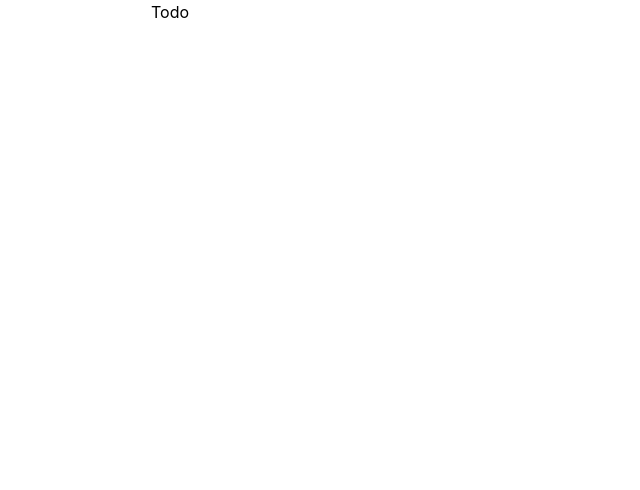
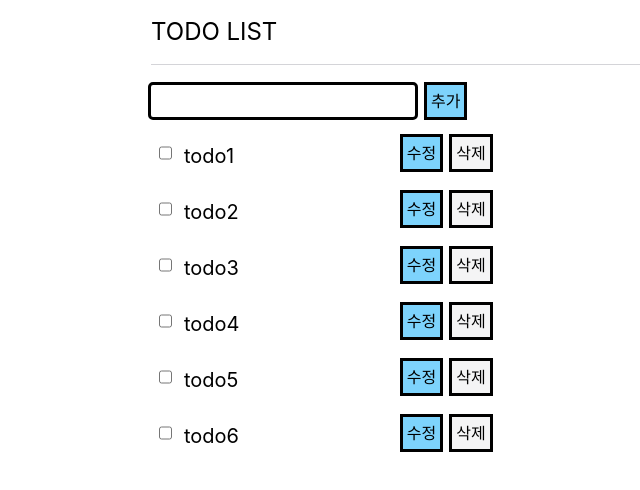
Before and after one commit to jinbaek78/wanted-pre-onboarding-frontend, a React (Create React App) app: page /todo in a window 1280 px wide. Shown: the top 490 px of the page, without its empty margins (169-809 px from the left). Built offline with nearby package versions, Linux system fonts and the light colour scheme; sample sign-in values are in the browser's storage.

Commit message:
styles: add styling to todo-list

```diff
--- /dev/null
+++ b/src/components/TodoItem.js
@@ -0,0 +1,20 @@
+import React, { useState } from 'react';
+
+export default function TodoItem({ todo }) {
+  const { todo: thingsTodo, isCompleted } = todo;
+
+  return (
+    <li className="p-2 flex justify-between w-2/3 my-2">
+      <label className="flex  items-center ">
+        <input className="w-4 h-6 mr-2" type="checkbox" value={isCompleted} />
+        <span className="w-full h-6">
+          <p className="text-xl leading-[22px] p-1">{thingsTodo}</p>
+        </span>
+      </label>
+      <div className="ml-10">
+        <button className="bg-sky-300  ml-3 outline p-1">수정</button>
+        <button className="bg-zinc-100  ml-3 outline p-1 mr-20">삭제</button>
+      </div>
+    </li>
+  );
+}
--- a/src/pages/Todo.jsx
+++ b/src/pages/Todo.jsx
@@ -1,15 +1,69 @@
 import React, { useEffect } from 'react';
 import { useLocation, useNavigate } from 'react-router-dom';
+import TodoItem from '../components/TodoItem';
 import { useAuth } from '../context/AuthContext';
 
 export default function Todo() {
   const { token } = useAuth();
   const { state } = useLocation();
+  const todos = [
+    {
+      id: 1992,
+      todo: 'todo1',
+      isCompleted: false,
+      userId: 1075,
+    },
+    {
+      id: 1993,
+      todo: 'todo2',
+      isCompleted: false,
+      userId: 1075,
+    },
+    {
+      id: 1994,
+      todo: 'todo3',
+      isCompleted: false,
+      userId: 1075,
+    },
+    {
+      id: 1995,
+      todo: 'todo4',
+      isCompleted: false,
+      userId: 1075,
+    },
+    {
+      id: 2047,
+      todo: 'todo5',
+      isCompleted: false,
+      userId: 1075,
+    },
+    {
+      id: 2048,
+      todo: 'todo6',
+      isCompleted: false,
+      userId: 1075,
+    },
+  ];
   const navigate = useNavigate();
   useEffect(() => {
     if (!token && !state) {
       navigate('/signin');
     }
   }, [state, token, navigate]);
-  return <div>Todo</div>;
+  return (
+    <>
+      <header className="text-2xl border-b border-b-zinc-300 mb-5 py-4">
+        TODO LIST
+      </header>
+      <div className="mb-3">
+        <input className="p-1 px-2 outline rounded-sm" type="text" />
+        <button className="bg-sky-300  ml-3 outline p-1 ">추가</button>
+      </div>
+      <ul>
+        {todos.map((todo) => (
+          <TodoItem key={todo.id} todo={todo} />
+        ))}
+      </ul>
+    </>
+  );
 }
```
